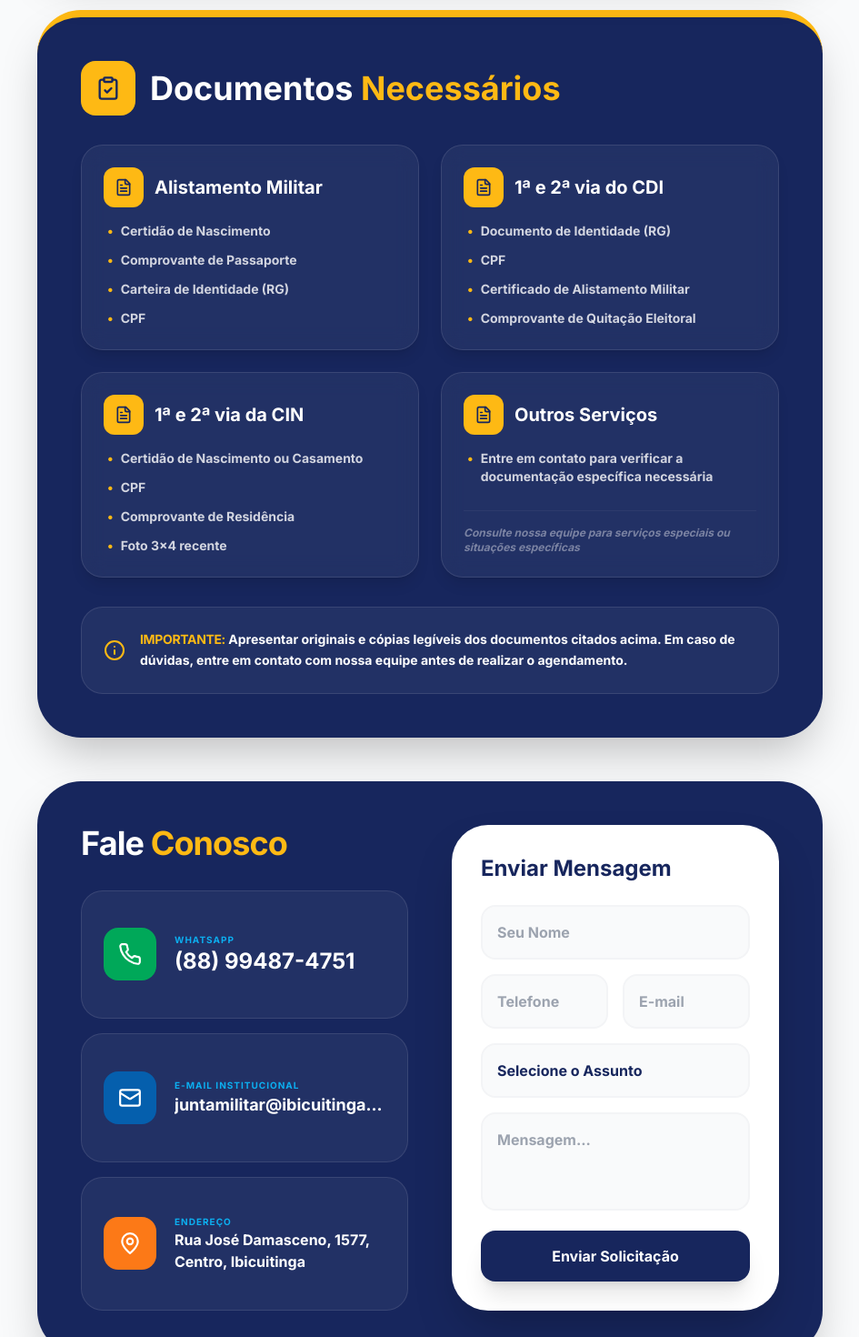
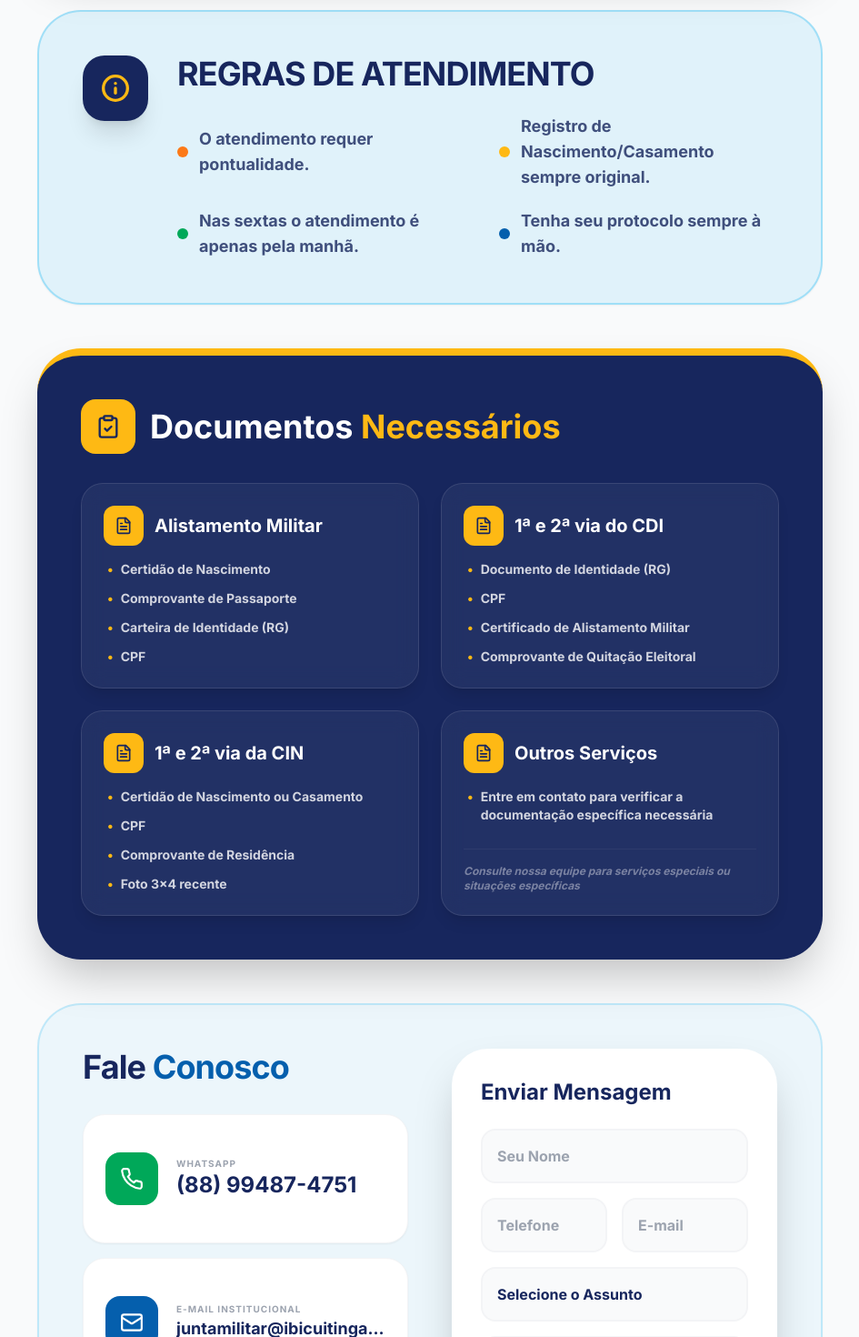
Before and after one commit to hitalofrota/apt-posto-identificador, a React (Vite) app in the folder app/: page / in a window 1280 px wide. Shown: the part 640-2110 px from the top of the page at 91% size, without its empty margins (167-1112 px from the left). Built offline with nearby package versions, Linux system fonts and the light colour scheme; no server answers.

Commit message:
fix: modificacao de texto

```diff
--- a/app/pages/Home.tsx
+++ b/app/pages/Home.tsx
@@ -30,7 +30,7 @@ const Home: React.FC = () => {
   return (
     <div className="space-y-12 animate-fade-in pb-10">
 
-      {/* 1. Hero Section */}
+      {/* 1. HERO SECTION (ÍMPAR - NAVY) */}
       <div className="relative overflow-hidden rounded-[2.5rem] bg-ibicuitinga-navy text-white shadow-2xl border-b-8 border-ibicuitinga-yellow hero-pattern">
         <div className="relative z-10 p-8 md:p-16 space-y-8">
           <div className="space-y-6">
@@ -52,7 +52,37 @@ const Home: React.FC = () => {
         </div>
       </div>
 
-      {/* 2. Documents Section - Simetria nos Cards */}
+      {/* 2. REGRAS DE ATENDIMENTO (PAR - LIGHT) */}
+      <div className="bg-ibicuitinga-skyBlue/10 border-2 border-ibicuitinga-skyBlue/30 rounded-[3rem] p-8 md:p-12 shadow-sm relative">
+        <div className="flex flex-col md:flex-row items-center md:items-start gap-8">
+          <div className="bg-ibicuitinga-navy p-5 rounded-3xl shadow-xl text-ibicuitinga-yellow shrink-0">
+            <Info size={32} strokeWidth={2.5} />
+          </div>
+          <div className="flex-grow space-y-6 text-center md:text-left">
+            <h2 className="text-4xl font-black text-ibicuitinga-navy tracking-tight uppercase">Regras de Atendimento</h2>
+            <div className="grid md:grid-cols-2 gap-x-12 gap-y-5">
+              <div className="flex items-center gap-3 justify-center md:justify-start">
+                <span className="w-3 h-3 rounded-full bg-ibicuitinga-orange shrink-0"></span>
+                <p className="font-bold text-ibicuitinga-navy/80 text-lg">O atendimento requer pontualidade.</p>
+              </div>
+              <div className="flex items-center gap-3 justify-center md:justify-start">
+                <span className="w-3 h-3 rounded-full bg-ibicuitinga-yellow shrink-0"></span>
+                <p className="font-bold text-ibicuitinga-navy/80 text-lg">Registro de Nascimento/Casamento sempre original.</p>
+              </div>
+              <div className="flex items-center gap-3 justify-center md:justify-start">
+                <span className="w-3 h-3 rounded-full bg-ibicuitinga-lightGreen shrink-0"></span>
+                <p className="font-bold text-ibicuitinga-navy/80 text-lg">Nas sextas o atendimento é apenas pela manhã.</p>
+              </div>
+              <div className="flex items-center gap-3 justify-center md:justify-start">
+                <span className="w-3 h-3 rounded-full bg-ibicuitinga-royalBlue shrink-0"></span>
+                <p className="font-bold text-ibicuitinga-navy/80 text-lg">Tenha seu protocolo sempre à mão.</p>
+              </div>
+            </div>
+          </div>
+        </div>
+      </div>
+
+      {/* 3. DOCUMENTS SECTION (ÍMPAR - NAVY) */}
       <div className="bg-ibicuitinga-navy rounded-[3rem] p-8 md:p-12 shadow-2xl border-t-8 border-ibicuitinga-yellow text-white">
         <div className="space-y-8">
           <div className="flex items-center gap-4">
@@ -71,8 +101,7 @@ const Home: React.FC = () => {
                   </div>
                   <h3 className="text-xl font-black">{item.title}</h3>
                 </div>
-                <div className="flex-grow">
-                  <ul className="space-y-3 text-sm font-bold text-white/80 pl-1">
+                <ul className="space-y-3 text-sm font-bold text-white/80 pl-1 flex-grow">
                   {item.docs.map((doc, i) => (
                     <li key={i} className="flex items-start gap-2">
                       <span className="text-ibicuitinga-yellow font-black">•</span>
@@ -80,7 +109,6 @@ const Home: React.FC = () => {
                     </li>
                   ))}
                 </ul>
-                </div>
                 {item.footer && (
                   <p className="text-xs font-bold text-white/40 mt-6 pt-4 border-t border-white/5 italic">
                     {item.footer}
@@ -89,65 +117,50 @@ const Home: React.FC = () => {
               </div>
             ))}
           </div>
-
-          <div className="bg-white/5 p-6 rounded-3xl border border-white/10 mt-6">
-            <div className="flex flex-col md:flex-row items-center gap-4 text-center md:text-left">
-              <Info size={24} className="text-ibicuitinga-yellow shrink-0" />
-              <p className="text-sm font-bold leading-relaxed">
-                <span className="font-black text-ibicuitinga-yellow uppercase tracking-tight">Importante:</span> Apresentar originais e cópias legíveis dos documentos citados acima. Em caso de dúvidas, entre em contato com nossa equipe antes de realizar o agendamento.
-              </p>
-            </div>
-          </div>
         </div>
       </div>
 
-      {/* 3. Contact Section - Simetria Vertical Perfeita */}
-      <div className="bg-ibicuitinga-navy rounded-[3rem] p-8 md:p-12 text-white shadow-2xl relative overflow-hidden">
-        <div className="relative z-10 grid lg:grid-cols-2 gap-12 items-stretch">
-
-          {/* Coluna Esquerda: Contatos */}
+      {/* 4. CONTACT SECTION (PAR - LIGHT) */}
+      <div className="bg-ibicuitinga-skyBlue/5 border-2 border-ibicuitinga-skyBlue/20 rounded-[3rem] p-8 md:p-12 text-ibicuitinga-navy shadow-sm">
+        <div className="grid lg:grid-cols-2 gap-12 items-stretch">
           <div className="flex flex-col h-full">
-            <h2 className="text-4xl font-black tracking-tight mb-8">Fale <span className="text-ibicuitinga-yellow">Conosco</span></h2>
-
+            <h2 className="text-4xl font-black tracking-tight mb-8">Fale <span className="text-ibicuitinga-royalBlue">Conosco</span></h2>
             <div className="flex flex-col flex-grow gap-4">
               <a href={whatsappLink} target="_blank" rel="noopener noreferrer"
-                 className="flex-grow flex items-center gap-5 bg-white/5 p-6 rounded-3xl border border-white/10 hover:bg-ibicuitinga-lightGreen/20 transition-all group">
+                 className="flex-grow flex items-center gap-5 bg-white p-6 rounded-3xl border border-gray-100 hover:border-ibicuitinga-lightGreen transition-all group shadow-sm">
                 <div className="bg-ibicuitinga-lightGreen p-4 rounded-2xl text-white group-hover:scale-110 transition-transform">
                   <Phone size={26} />
                 </div>
                 <div>
-                  <p className="text-[10px] font-black uppercase text-ibicuitinga-skyBlue tracking-widest">WhatsApp</p>
+                  <p className="text-[10px] font-black uppercase text-gray-400 tracking-widest">WhatsApp</p>
                   <p className="text-xl md:text-2xl font-black">{CONTACT_INFO.whatsappFormatted}</p>
                 </div>
               </a>
 
-              <div className="flex-grow flex items-center gap-5 bg-white/5 p-6 rounded-3xl border border-white/10">
+              <div className="flex-grow flex items-center gap-5 bg-white p-6 rounded-3xl border border-gray-100 shadow-sm">
                 <div className="bg-ibicuitinga-royalBlue p-4 rounded-2xl text-white">
                   <Mail size={26} />
                 </div>
                 <div className="overflow-hidden">
-                  <p className="text-[10px] font-black uppercase text-ibicuitinga-skyBlue tracking-widest">E-mail Institucional</p>
+                  <p className="text-[10px] font-black uppercase text-gray-400 tracking-widest">E-mail Institucional</p>
                   <p className="text-sm md:text-lg font-black truncate">{CONTACT_INFO.email}</p>
                 </div>
               </div>
 
-              <div className="flex-grow flex items-center gap-5 bg-white/5 p-6 rounded-3xl border border-white/10">
+              <div className="flex-grow flex items-center gap-5 bg-white p-6 rounded-3xl border border-gray-100 shadow-sm">
                 <div className="bg-ibicuitinga-orange p-4 rounded-2xl text-white">
                   <MapPin size={26} />
                 </div>
                 <div>
-                  <p className="text-[10px] font-black uppercase text-ibicuitinga-skyBlue tracking-widest">Endereço</p>
+                  <p className="text-[10px] font-black uppercase text-gray-400 tracking-widest">Endereço</p>
                   <p className="text-sm md:text-base font-bold leading-tight">{CONTACT_INFO.address}</p>
                 </div>
               </div>
             </div>
           </div>
-
-          {/* Coluna Direita: Formulário */}
           <div className="flex flex-col h-full">
             <ContactForm />
           </div>
-
         </div>
       </div>
 
```
Lines whose indentation alone changed are shown as unchanged.
